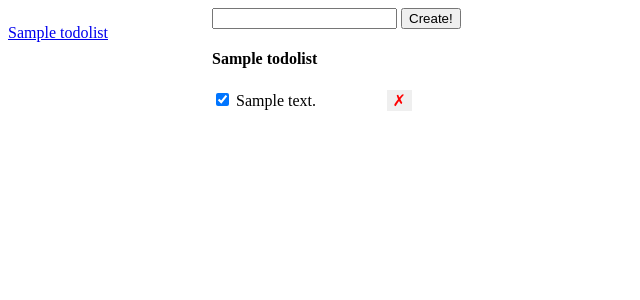
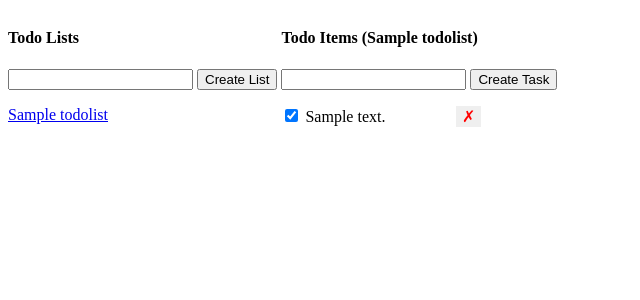
Before and after one commit to heschmat/data-science-toolkit, a Flask app: page /lists/1 in a window 1280 px wide. Shown: the top 300 px of the page, without its empty margins (0-640 px from the left). Run offline with Flask 2, Linux system fonts and the light colour scheme; tables that the repository leaves empty hold one stand-in row (values such as "Sample post").

Commit message:
Add CREATE for TodoList.

```diff
--- a/todosapp/app_todo.py
+++ b/todosapp/app_todo.py
@@ -159,3 +159,29 @@ def index():
     # The homepage will be the tasks related to list_id = 1:
     # i.e., `Uncategorized` tasks.
     return redirect(url_for('get_list_todos', list_id= 1))
+
+@app.route('/lists/create')
+def create_list():
+    err = False
+    body = {}
+    try:
+        data = request.get_json()
+        # Create the list.
+        name = data['name']
+        todolist = TodoList(name= name)
+        db.session.add(todolist)
+        db.session.commit()
+        # Save the info in body.
+        body['id'] = todolist.id
+        body['name'] = todolist.name
+    except:
+        err = True
+        db.session.rollback()
+        print(sys.exc_info)
+    finally:
+        db.session.close()
+
+    if err:
+        abort(500)
+    else:
+        return jsonify(body)
--- a/todosapp/templates/index_todo.html
+++ b/todosapp/templates/index_todo.html
@@ -39,6 +39,11 @@
 
     <body>
         <div class="lists-wrapper">
+            <h4>Todo Lists</h4>
+            <form id="form-list">
+                <input type="text" id="input-todolist">
+                <button type="submit">Create List</button>
+            </form>
             <ul id="lists">
                 {% for list in lists %}
                 <li>
@@ -49,17 +54,18 @@
         </div>
 
         <div class="todos-wrapper">
+            <h4>Todo Items ({{ active_list.name }})</h4>
             <form id='form'>
                 <!-- this name=<> appears in the url:
                 e.g., http://localhost:5000/?description=TaskXYZ -->
                 <input type='text' id='description' name='description' />
-                <input type='submit' value='Create!' />
+                <input type='submit' value='Create Task' />
             </form>
 
             <div id='error' class='hidden'>Something went wrong!</div>
 
             <ul id="todos">
-                <h4>{{ active_list.name }}</h4>
+                <!-- <h4>{{ active_list.name }}</h4> -->
                 {% for task in tasks %}
                 <!-- https://jinja.palletsprojects.com/en/2.10.x/templates/#if -->
                 <li>
@@ -94,7 +100,6 @@
 
                 }
             }
-
 
             const checkBoxes = document.querySelectorAll('.task-done')
             for (let i = 0; i < checkBoxes.length; i++) {
@@ -169,6 +174,31 @@
                     document.getElementById('error').className = '';
                 })
             }
+
+            document.getElementById('form-list').onsubmit = function(e) {
+                e.preventDefault();
+
+                fetch('/lists/create', {
+                    method: 'POST',
+                    body: JSON.stringify({
+                        'name': document.getElementById('input-todolist').value
+                    }),
+                    headers: {
+                        'Content-Type': 'application/json'
+                    }
+                })
+                .then(response => response.json())
+                .then(jsonResponse => {
+                    const liEl = document.createElement('LI');
+
+                    liEl.innerHTML = jsonResponse['name'];
+                    document.getElementById('lists').appendChild(liEl);
+                    document.getElementById('error').className = 'hidden';
+                })
+                .catch(function() {
+                    document.getElementById('error').className = '';
+                })
+            }
         </script>
     </body>
 </html>
```
